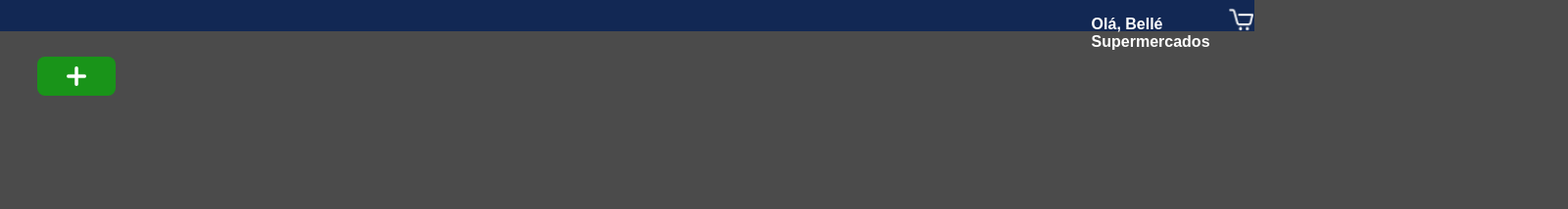
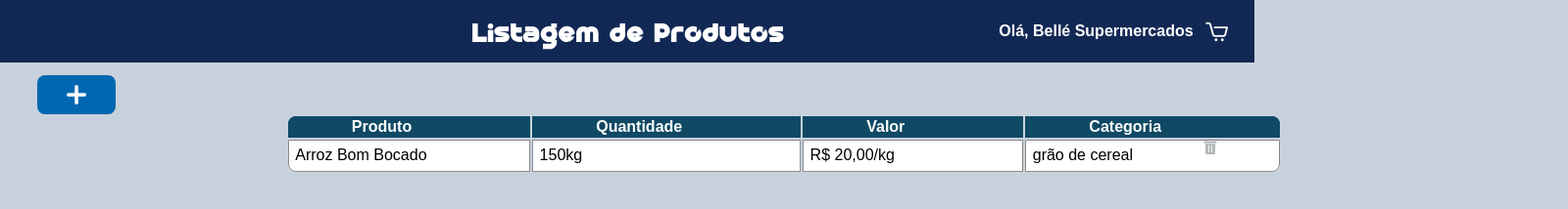
Before and after one commit to thalesbelle/projeto-mercadinho, a website: page src/index.html in a window 1280 px wide. Shown: the whole page at 98% size, 1600 px wide, since content can reach past the window. Drawn offline with Linux system fonts and the light colour scheme.

Commit message:
upload 04/09

```diff
--- /dev/null
+++ b/src/frontEnd.js
@@ -0,0 +1,9 @@
+const lixeirinha = document.getElementById('excluirProduto');
+
+lixeirinha.addEventListener('mouseenter', function() {
+    lixeirinha.src = '/src/imagens/lata de lixo vermelha.png';
+});
+
+lixeirinha.addEventListener('mouseleave', function() {
+    lixeirinha.src = '/src/imagens/lata de lixo cinza.png';
+});
--- a/src/index.html
+++ b/src/index.html
@@ -7,16 +7,39 @@
     </head>
     <body>
         <div id="cabecalho">
-            <p class="texto">Olá, Bellé Supermercados</p>
-            <img src="/src/imagens/carrinho.png" id="iconeCarrinho">
+            <div id="tituloContainer">
+                <h1 id="tituloLista">Listagem de Produtos</h1>
+            </div>
+            <div id="infoUsuario">
+                <p class="texto">Olá, Bellé Supermercados</p>
+                <img src="/src/imagens/carrinho.png" id="iconeCarrinho">
+            </div>
         </div>
         <main>
-            <div id="adicionarProduto" class="adicionarEremover">
+            <div id="adicionarProduto">
                 <img src="/src/imagens/adicionarItem.png" id="maisProduto">
             </div>
-            <div id="removerProduto">
-                <img id="menosProduto">
-            </div>
         </main>
+        <div id="listagemProdutos">
+            <table id="tabelaProdutos">
+                <thead class="cabecalhoTabela">
+                    <tr>
+                      <th class="cabecalhoTabela">Produto</th>
+                      <th class="cabecalhoTabela">Quantidade</th>
+                      <th class="cabecalhoTabela">Valor</th>
+                      <th class="cabecalhoTabela">Categoria</th>
+                    </tr>
+                </thead>
+                <tbody class="bordaCelulasProduto">
+                    <tr>
+                      <td class="bordaCelulasProduto">Arroz Bom Bocado</td>
+                      <td class="bordaCelulasProduto">150kg</td>
+                      <td class="bordaCelulasProduto">R$ 20,00/kg</td>
+                      <td class="bordaCelulasProduto">grão de cereal</td>
+                      <img src="/src/imagens/lata de lixo cinza.png" id="excluirProduto">
+                    </tr>
+            </table>
+        </div>
+        <script src="./frontEnd.js"></script>
     </body>
 </html>
--- a/src/style.css
+++ b/src/style.css
@@ -1,30 +1,68 @@
 body{
     margin: 0;
     height: 100vh;
-    background-color: rgb(75, 75, 75);
+    background-color: rgba(178, 194, 207, 0.726);
 }
 
-#cabecalho{
-    width: 100vw;
-    height: 2.5vw;
-    background-color: #122854;
-    margin: 0;
-    box-sizing: border-box;
-    display: flex;
+@font-face {
+    font-family: Oughter;
+    src: url('fonts/Oughter.otf');
 }
 
-.texto{
+#cabecalho {
+    width: 100vw;
+    height: 8vh;
+    background-color: #122854;
+    display: flex;
+    align-items: center;
+    justify-content: center;
+    position: relative;
+}
+
+#tituloContainer {
+    position: absolute;
+    left: 50%;
+    transform: translateX(-50%);
+    top: 30%;
+}
+
+#tituloLista {
+    color: #5a93ff;
+    font-size: 3vh;
+    font-family: Oughter;
+    margin: 0;
+}
+
+#infoUsuario {
+    position: absolute;
+    right: 2vw;
+    display: flex;
+    align-items: center;
+    gap: 1vw;
+}
+
+.texto {
     font-family: Arial;
     font-weight: bolder;
     color: white;
-    margin-left: 87vw;
+    margin: 0;
 }
 
-#iconeCarrinho{
-    position: relative;
-    width: 3.3vh;
-    height: 3.3vh;
-    margin-top: 0.8vh;
+#iconeCarrinho {
+    width: 3vh;
+    height: 3vh;
+    transition: all 0.3s ease-in-out;
+}
+
+
+#excluirProduto{
+    position:fixed;
+    margin-left: 68%;
+    margin-top: 2%;
+    width: 2vh;
+    height: 2vh;
+    transition: all 0.3s ease-in-out;
+
 }
 
 #maisProduto{
@@ -34,17 +72,73 @@ body{
     height: 2.5vh;
 }
 
-.adicionarEremover{
+#adicionarProduto{
     width: 10vh;
     height: 5vh;
-    background-color: rgb(25, 148, 25);
+    background-color: #0067B0;
     position: relative;
-    margin-top: 2%;
+    margin-top: 1%;
     margin-left: 3%;
     border-radius: 1vh;
     display: flex;
     justify-content: center;
+    transition: all 0.3s ease-in-out;
 }
 
-.adicionarEremover:hover{
+#adicionarProduto:hover, #excluirProduto:hover{
+    transform: scale(1.1);
+    transition: all 0.3s ease-in-out;
 }
+
+#listagemProdutos{
+    width: 200vh;
+    height: 50vh;
+    display: flex;
+    flex-direction: column;
+    justify-content: flex-start;
+    align-items: center;
+    font-family: Arial;
+}
+
+ tr, th{
+    padding-right: 15vh;
+}
+
+.cabecalhoTabela{
+    border: 0.1vh solid rgb(15, 73, 100);
+    background-color: rgb(15, 73, 100);
+    padding-left: 5vw;
+    font-weight: bolder;
+    color: #ffffff;
+}
+
+.bordaCelulasProduto{
+    border: 0.1vh solid #8b8b8b;
+    padding: 0.5vw;
+    background-color: rgb(255, 255, 255);
+}
+
+#tituloLista{
+    display: flex;
+    justify-content: center;
+    padding-bottom: 5vh;
+    color: #ffffff;
+    font-size: 3vh;
+    font-family: Oughter;
+}
+
+thead tr th:first-of-type {
+    border-top-left-radius: 1vh;
+}
+
+thead tr th:last-of-type {
+    border-top-right-radius: 1vh;
+}
+
+tbody tr:last-of-type td:first-of-type {
+    border-bottom-left-radius: 1vh;
+}
+
+tbody tr:last-of-type td:last-of-type {
+    border-bottom-right-radius: 1vh;
+}
```
Also changed, not shown: src/fonts/Oughter.otf (added), src/imagens/lata de lixo cinza.png (added), src/imagens/lata de lixo vermelha.png (added).
